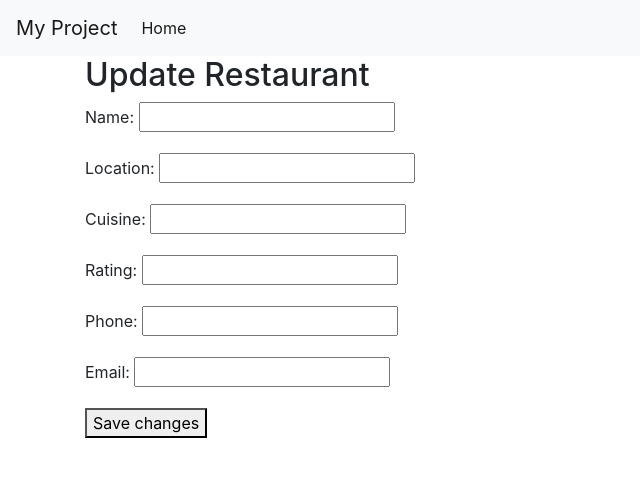
After one commit to jessie-sr/restaurant, a Django app: template restaurants/templates/restaurants/update.html in a window 1280 px wide. The commit adds this page. Shown: the top 477 px of the page, without its empty margins (0-640 px from the left). Run offline with Django 5.2, Linux system fonts and the light colour scheme; the template is opened without the code that fills it: values that come from a table or form of the project are taken from there, others are empty; some libraries are stand-ins or nearby versions.

Commit message:
Enabled updating restaurant info

```diff
--- a/restaurants/templates/restaurants/detail.html
+++ b/restaurants/templates/restaurants/detail.html
@@ -8,5 +8,6 @@
   <p>Rating: {{ restaurant.rating }}</p>
   <p>Phone: {{ restaurant.phone }}</p>
   <p>Email: {{ restaurant.email }}</p>
-  <a href="{% url 'restaurant-delete' restaurant.id %}">Delete Restaurant</a>
+  <a href="{% url 'restaurant-update' pk=restaurant.pk %}">Edit</a>
+  <a href="{% url 'restaurant-delete' restaurant.id %}">Delete</a>
 {% endblock %}
--- /dev/null
+++ b/restaurants/templates/restaurants/update.html
@@ -0,0 +1,10 @@
+{% extends 'base.html' %}
+
+{% block content %}
+<h2>Update Restaurant</h2>
+<form method="post">
+    {% csrf_token %}
+    {{ form.as_p }}
+    <button type="submit">Save changes</button>
+</form>
+{% endblock %}
--- a/restaurants/urls.py
+++ b/restaurants/urls.py
@@ -1,5 +1,5 @@
 from django.urls import path
-from .views import RestaurantListView, RestaurantDetailView, RestaurantCreateView, RestaurantDeleteView
+from .views import RestaurantListView, RestaurantDetailView, RestaurantCreateView, RestaurantDeleteView, RestaurantUpdateView
 from . import views
 
 urlpatterns = [
@@ -7,4 +7,5 @@ urlpatterns = [
     path('restaurants/<int:pk>/', RestaurantDetailView.as_view(), name='restaurant-detail'),
     path('restaurants/add/', RestaurantCreateView.as_view(), name='add_restaurant'),
     path('restaurant/<int:pk>/delete/', RestaurantDeleteView.as_view(), name='restaurant-delete'),
+    path('restaurant/update/<int:pk>/', RestaurantUpdateView.as_view(), name='restaurant-update'),
 ]
```
Also changed, not shown: restaurants/views.py (+8 -2 lines).
